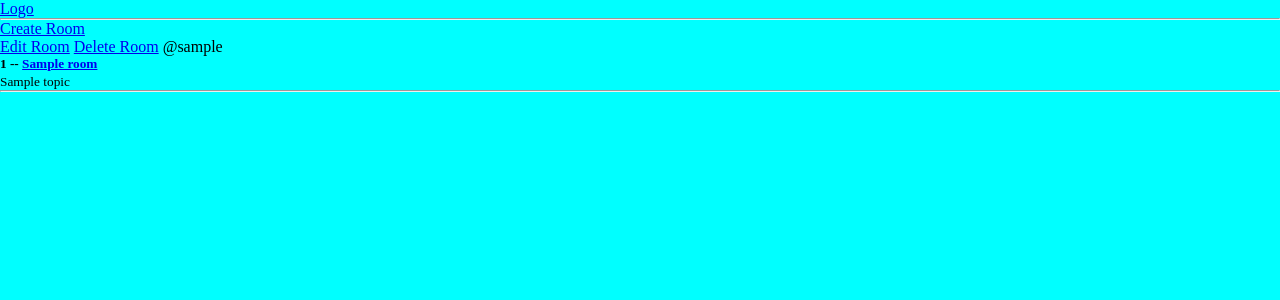
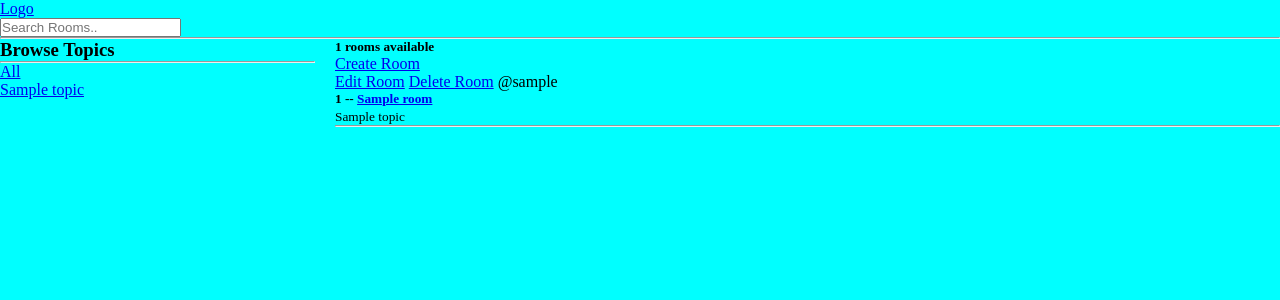
Before and after one commit to Vignesh21J/Project_StuddyBuddy, a Django app: template templates/home.html in a window 1280 px wide. Shown: the top 300 px of the page. Run offline with Django 3.2, Linux system fonts and the light colour scheme; the template is opened without the code that fills it: most values are stand-ins (such as "Sample title", 1, 10 or a date in 2020).

Commit message:
feat: added search bar with query paramter dynamically

```diff
--- a/templates/home.html
+++ b/templates/home.html
@@ -1,8 +1,34 @@
 {% extends "main.html" %}
 
 {% block content %}
+
+    <style>
+        .home-container {
+            display: grid;
+            grid-template-columns: 1fr 3fr;
+            gap: 20px;
+        }
+    </style>
+
+    <div class="home-container">
+
         <div>
+            <h3>Browse Topics</h3>
+            <hr>
 
+            <div>
+                <a href="{% url 'home' %}">All</a>
+            </div>
+
+            {% for topic in topics %}
+                <div>
+                    <a href="{% url 'home' %}?q={{topic.name}}">{{topic.name}}</a>
+                </div>
+            {% endfor %}
+        </div>
+
+        <div>
+            <h5>{{room_count}} rooms available</h5>
             <a href="{% url 'create-room' %}">Create Room</a>
 
             <div>
@@ -18,4 +44,6 @@
                 {% endfor %}
             </div>
         </div>
+
+    </div>
 {% endblock content %}
--- a/templates/navbar.html
+++ b/templates/navbar.html
@@ -1,4 +1,7 @@
 <a href="{% url 'home' %}">
     Logo
 </a>
+<form action="{% url 'home' %}" method="get">
+    <input type="text" name="q" placeholder="Search Rooms.." />
+</form>
 <hr>
```
Also changed, not shown: base/views.py (+19 -3 lines), 1 other file. Lines whose indentation alone changed are shown as unchanged.
